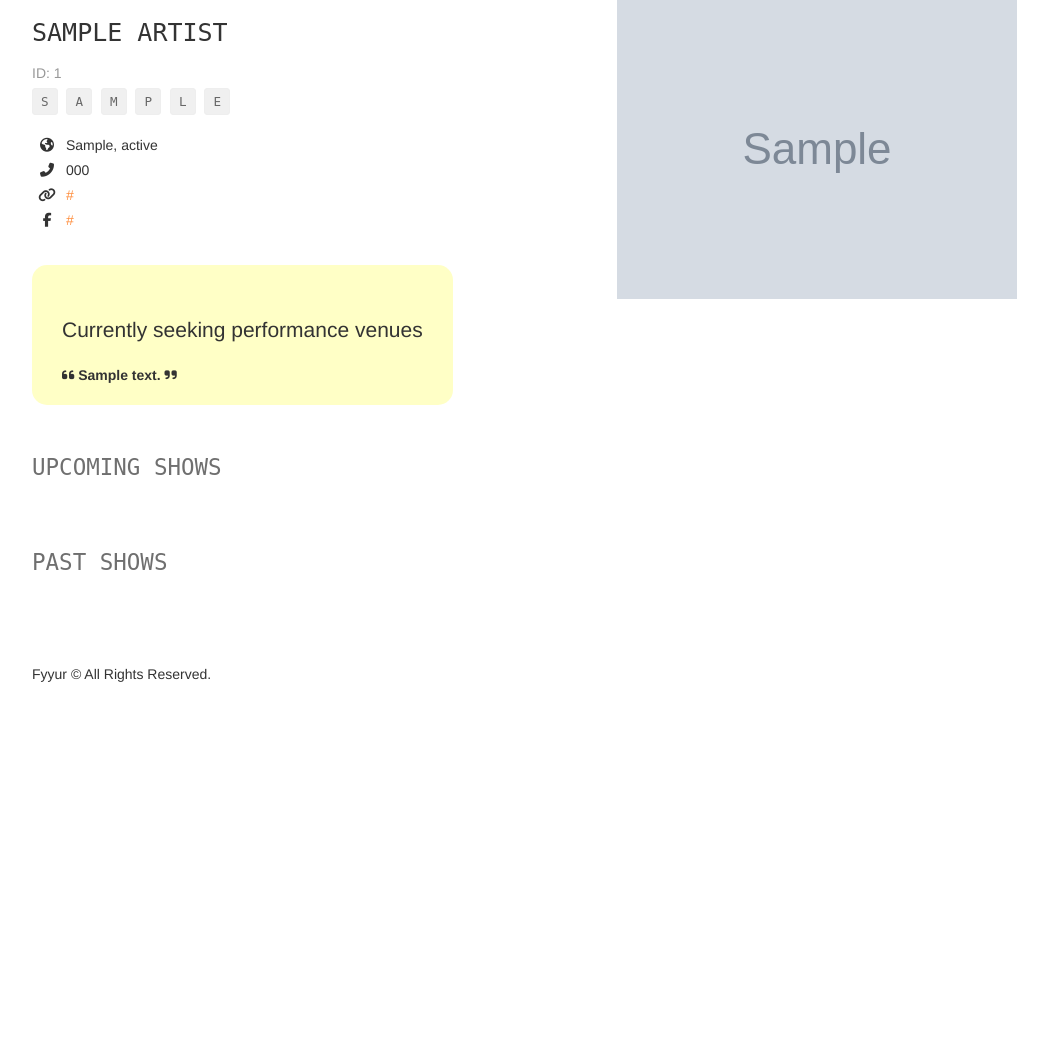
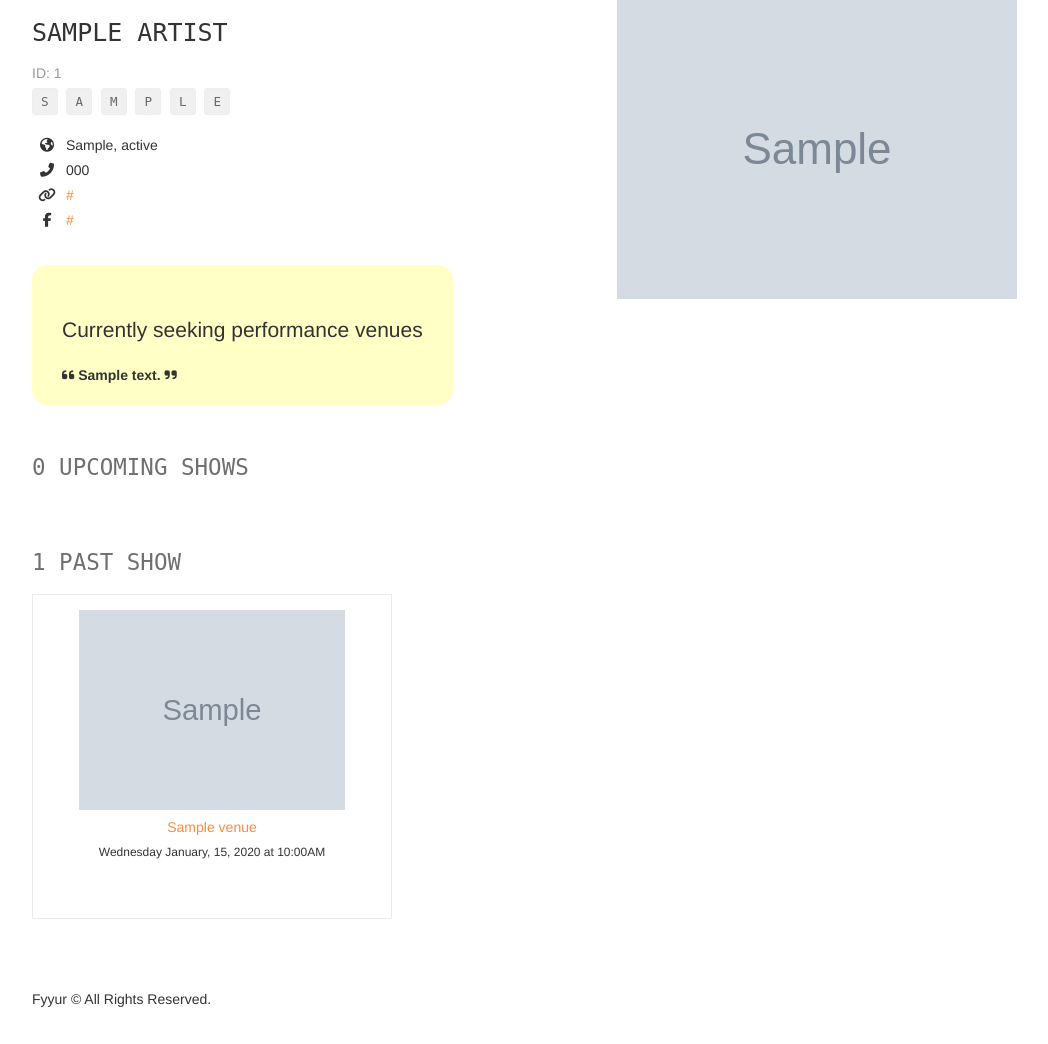
Before and after one commit to kirankumarsripati/full-stack-nd-0044-01-fyyur, a Flask app: page /artists/1 in a window 1280 px wide. Shown: the part 81-1125 px from the top of the page, without its empty margins (38-1086 px from the left). Before the commit the page ends 763 px from the top, so only its background shows below. Run offline with Flask 2, Linux system fonts and the light colour scheme; tables that the repository leaves empty hold one stand-in row (values such as "Sample post"); grey boxes marked "Sample" are stand-in pictures; some libraries are stand-ins or nearby versions.

Commit message:
add past and upcoming shows for artist page

```diff
--- a/app.py
+++ b/app.py
@@ -235,8 +235,10 @@ def show_venue(venue_id):
     Artist.image_link.label('artist_image_link'),
     Show.start_time)\
     .filter(Show.venue_id == venue_id)\
-    .filter(Artist.id == Show.artist_id)\
+    .filter(Show.artist_id == Artist.id)\
     .filter(Show.start_time <= datetime.now()).all()
+
+  selected_venue.past_shows_count = len(selected_venue.past_shows)
 
   selected_venue.upcoming_shows = db.session.query(
     Artist.id.label('artist_id'),
@@ -244,8 +246,10 @@ def show_venue(venue_id):
     Artist.image_link.label('artist_image_link'),
     Show.start_time)\
     .filter(Show.venue_id == venue_id)\
-    .filter(Artist.id == Show.artist_id)\
+    .filter(Show.artist_id == Artist.id)\
     .filter(Show.start_time > datetime.now()).all()
+
+  selected_venue.upcoming_shows_count = len(selected_venue.upcoming_shows)
 
   return render_template('pages/show_venue.html', venue=selected_venue)
 
@@ -292,16 +296,6 @@ def search_artists():
   # implement search on artists with partial string search. Ensure it is case-insensitive.
   # seach for "A" should return "Guns N Petals", "Matt Quevado", and "The Wild Sax Band".
   # search for "band" should return "The Wild Sax Band".
-  # response={
-  #   "count": 1,
-  #   "data": [{
-  #     "id": 4,
-  #     "name": "Guns N Petals",
-  #     "num_upcoming_shows": 0,
-  #   }]
-  # }
-
-  # TODO: show num_upcoming_shows
 
   search_term = request.form.get('search_term', '');
   artist_query = db.session.query(Artist.id, Artist.name)\
@@ -319,13 +313,34 @@ def show_artist(artist_id):
   # shows the venue page with the given venue_id
   # replace with real venue data from the venues table, using venue_id
 
-  # TODO: add upcoming_shows & past_shows
-  data = Artist.query.get(artist_id)
+  selected_artist = Artist.query.get(artist_id)
 
-  if not data:
+  if not selected_artist:
     return render_template('errors/404.html')
 
-  return render_template('pages/show_artist.html', artist=data)
+  selected_artist.past_shows = db.session.query(
+    Venue.id.label('venue_id'),
+    Venue.name.label('venue_name'),
+    Venue.image_link.label('venue_image_link'),
+    Show.start_time)\
+    .filter(Show.venue_id == Venue.id)\
+    .filter(Show.artist_id == artist_id)\
+    .filter(Show.start_time <= datetime.now()).all()
+
+  selected_artist.past_shows_count = len(selected_artist.past_shows)
+
+  selected_artist.upcoming_shows = db.session.query(
+    Venue.id.label('venue_id'),
+    Venue.name.label('venue_name'),
+    Venue.image_link.label('venue_image_link'),
+    Show.start_time)\
+    .filter(Show.venue_id == Venue.id)\
+    .filter(Show.artist_id == artist_id)\
+    .filter(Show.start_time > datetime.now()).all()
+
+  selected_artist.upcoming_shows_count = len(selected_artist.upcoming_shows)
+
+  return render_template('pages/show_artist.html', artist=selected_artist)
 
 #  Update
 #  ----------------------------------------------------------------
--- a/templates/pages/show_artist.html
+++ b/templates/pages/show_artist.html
@@ -51,7 +51,7 @@
 			<div class="tile tile-show">
 				<img src="{{ show.venue_image_link }}" alt="Show Venue Image" />
 				<h5><a href="/venues/{{ show.venue_id }}">{{ show.venue_name }}</a></h5>
-				<h6>{{ show.start_time|datetime('full') }}</h6>
+				<h6>{{ show.start_time | datetime_fmt('full') }}</h6>
 			</div>
 		</div>
 		{% endfor %}
@@ -65,7 +65,7 @@
 			<div class="tile tile-show">
 				<img src="{{ show.venue_image_link }}" alt="Show Venue Image" />
 				<h5><a href="/venues/{{ show.venue_id }}">{{ show.venue_name }}</a></h5>
-				<h6>{{ show.start_time|datetime('full') }}</h6>
+				<h6>{{ show.start_time | datetime_fmt('full') }}</h6>
 			</div>
 		</div>
 		{% endfor %}
```
